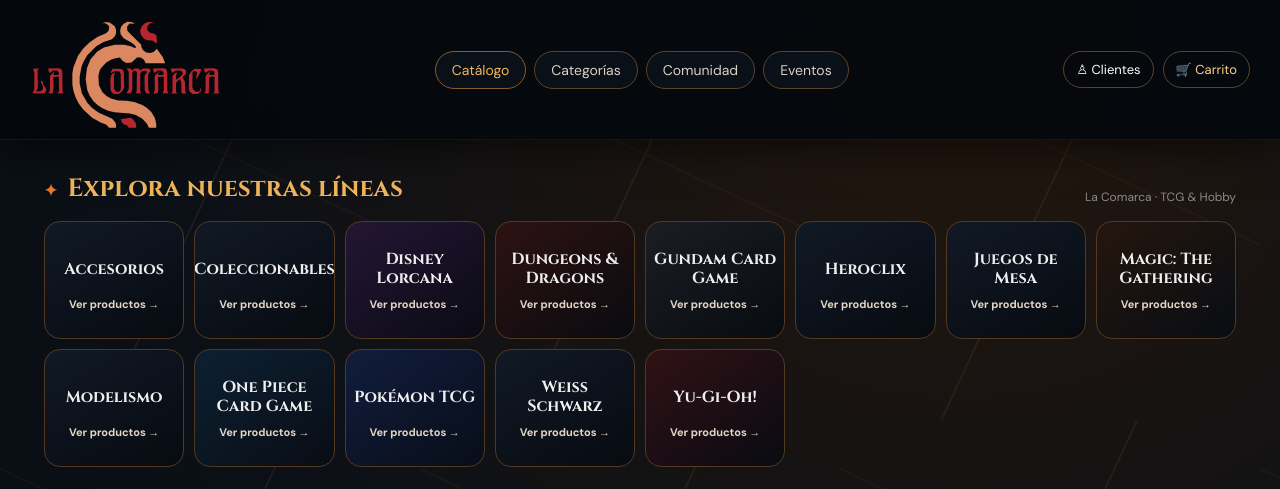
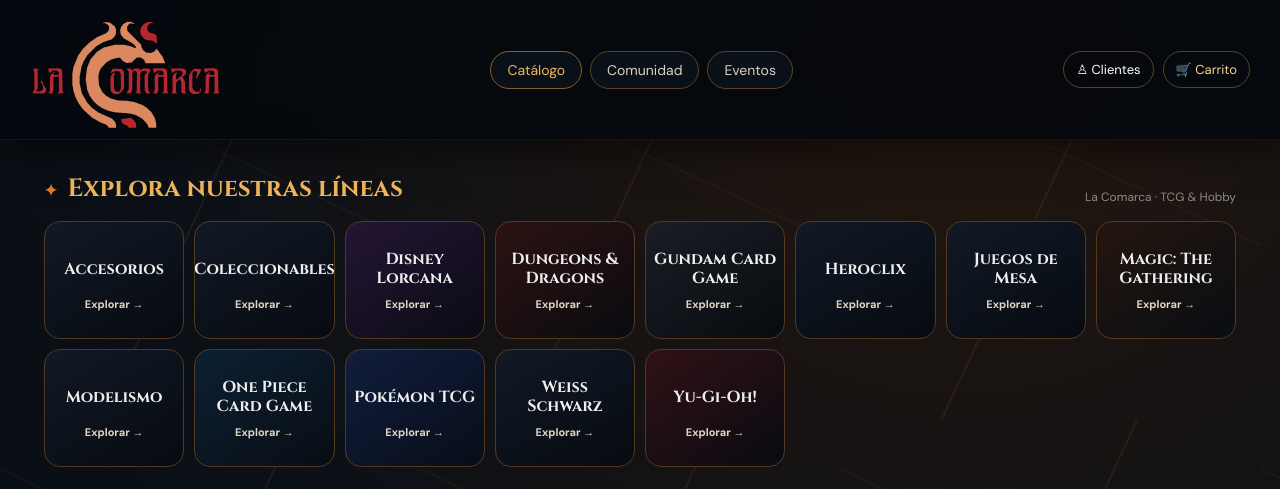
Before and after one commit to lacomarcaventas-del/la-comarca-pokemon, a Next.js app: page / in a window 1280 px wide. Shown: the top 489 px of the page. Built offline with nearby package versions, Linux system fonts and the light colour scheme.

Commit message:
Simplificar menú y mejorar diseño de líneas

```diff
--- a/app/page.tsx
+++ b/app/page.tsx
@@ -19,9 +19,9 @@ const lines=[
 ];
 
 export default function Home(){return <div className="siteShell">
-  <header className="top siteTop"><Link href="/" className="logoLink"><BrandLogo/></Link><nav className="mainNav navPills"><Link href="/catalogo">Catálogo</Link><Link href="/catalogo">Categorías</Link><a href="#comunidad">Comunidad</a><Link href="/eventos">Eventos</Link></nav><div className="topActions"><Link href="/cuenta">♙ Clientes</Link><Link href="/catalogo" className="cartMini">🛒 Carrito</Link></div></header>
+  <header className="top siteTop"><Link href="/" className="logoLink"><BrandLogo/></Link><nav className="mainNav navPills"><Link href="/catalogo">Catálogo</Link><a href="#comunidad">Comunidad</a><Link href="/eventos">Eventos</Link></nav><div className="topActions"><Link href="/cuenta">♙ Clientes</Link><Link href="/catalogo" className="cartMini">🛒 Carrito</Link></div></header>
   <main>
-    <section id="lineas" className="wrap sectionBlock"><div className="sectionTitle"><h2>Explora nuestras líneas</h2><span>La Comarca · TCG & Hobby</span></div><div className="lineGrid">{lines.map(([name,key,category])=><Link href={`/catalogo?categoria=${encodeURIComponent(category)}`} className={`lineCard ${key}`} key={key}><div className="lineMark">{name}</div><strong>Ver productos →</strong></Link>)}</div></section>
+    <section id="lineas" className="wrap sectionBlock"><div className="sectionTitle"><h2>Explora nuestras líneas</h2><span>La Comarca · TCG & Hobby</span></div><div className="lineGrid">{lines.map(([name,key,category])=><Link href={`/catalogo?categoria=${encodeURIComponent(category)}`} className={`lineCard ${key}`} key={key}><div className="lineMark">{name}</div><strong>Explorar <span>→</span></strong></Link>)}</div></section>
     <section className="wrap sectionBlock"><div className="sectionTitle"><h2>Eventos</h2><Link href="/eventos">Ver eventos →</Link></div><Link href="/eventos/temporada-de-novatos" style={{display:"block",maxWidth:360}}><img src="/temporada-novatos-2026.jpg.jpg" alt="Temporada de Novatos" style={{width:"100%",height:"auto",display:"block",borderRadius:14,border:"1px solid rgba(255,255,255,.16)"}}/></Link></section>
     <section id="comunidad" className="wrap benefits"><div><b>◈</b><span><strong>Envíos a todo México</strong><small>Envíos seguros y rápidos</small></span></div><div><b>◇</b><span><strong>Tienda 100% segura</strong><small>Protección en tus compras</small></span></div><div><b>♧</b><span><strong>Atención personalizada</strong><small>Estamos para ayudarte</small></span></div><div><b>♙</b><span><strong>Comunidad La Comarca</strong><small>Eventos, torneos y más</small></span></div></section>
     <section className="wrap feedSection"><div className="sectionTitle"><h2>Últimas publicaciones</h2><a href="https://www.facebook.com/ComarcaTCG" target="_blank" rel="noreferrer">Ver Facebook →</a></div><FacebookFeed/></section>
```
